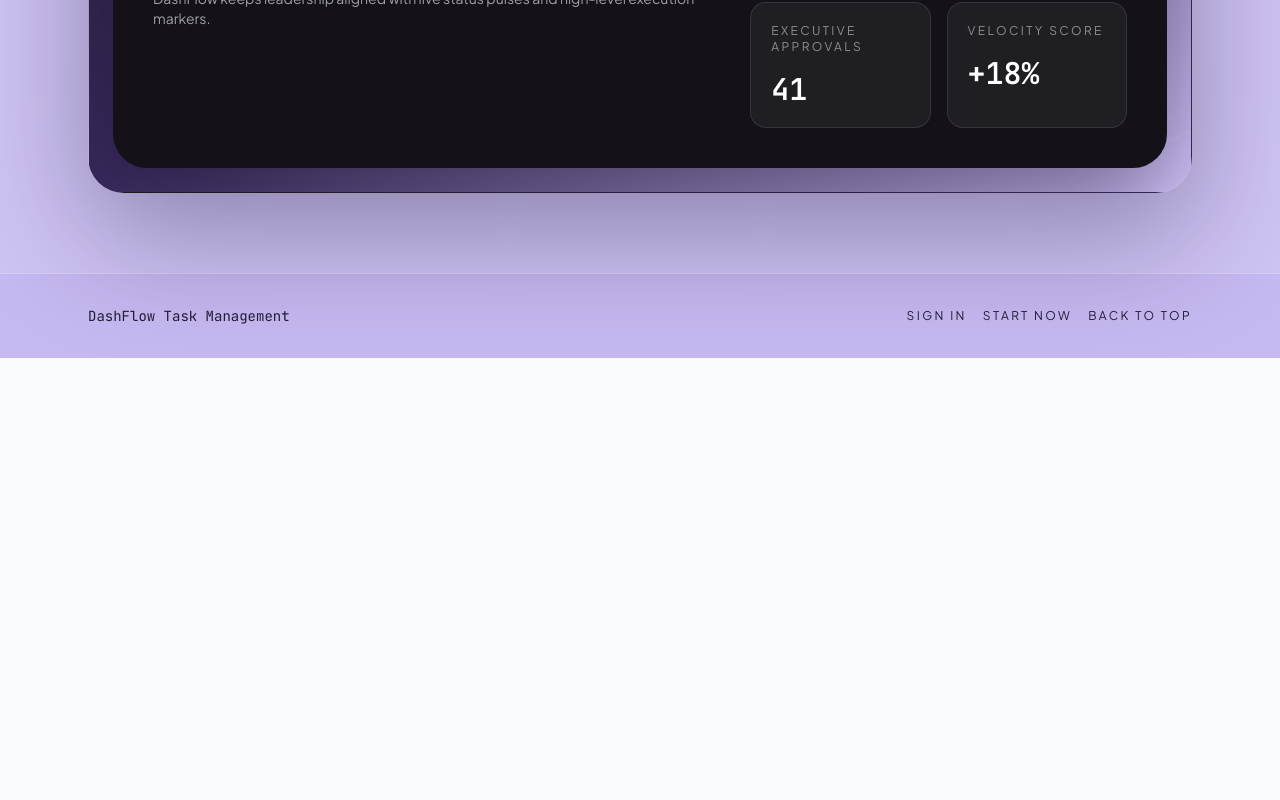
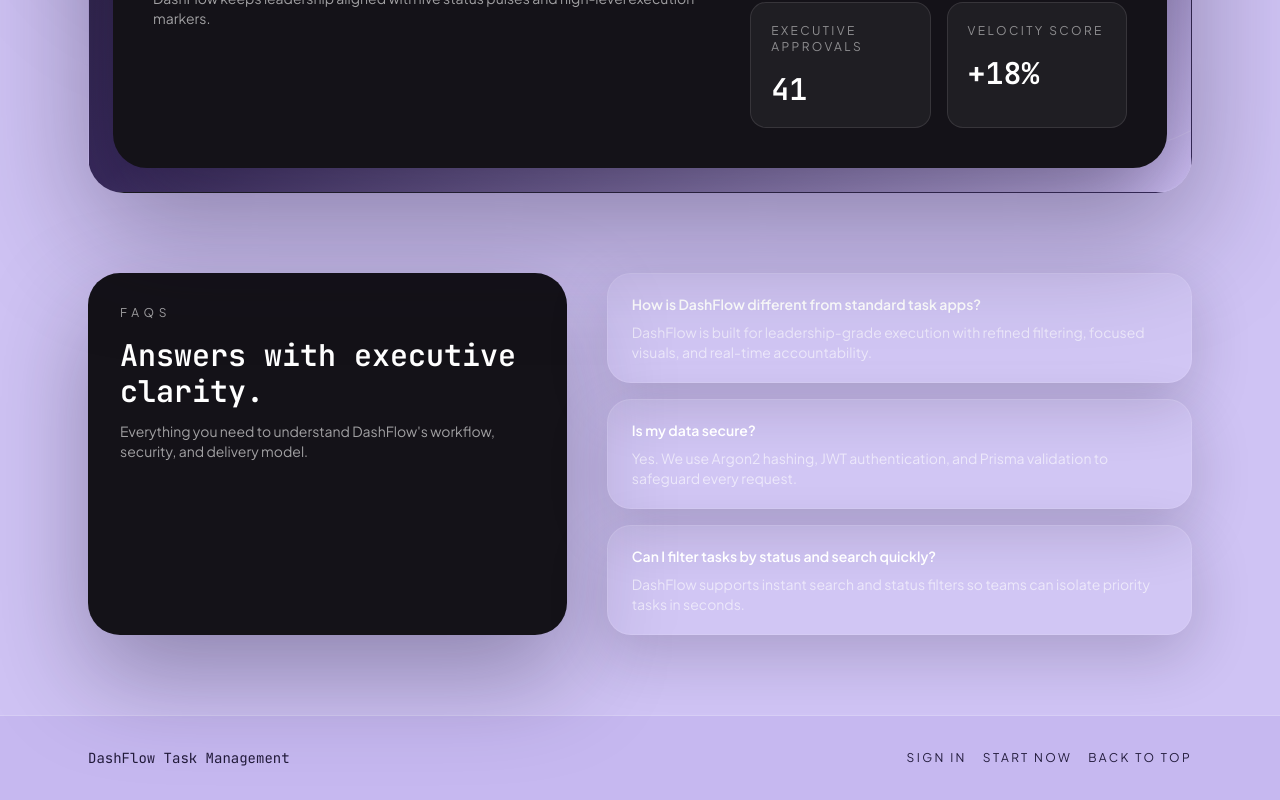
Before and after one commit to Arbab-ofc/DashFlow, a React (Create React App) app in the folder frontend/: page / in a window 1280 px wide. Shown: the part 699-1499 px from the top of the page. Before the commit the page ends 1057 px from the top, so only its background shows below. Built offline with nearby package versions, Linux system fonts and the light colour scheme; no server answers.

Commit message:
Add homepage background glow and FAQ section

```diff
--- a/frontend/src/pages/Home.tsx
+++ b/frontend/src/pages/Home.tsx
@@ -5,7 +5,12 @@ import LuxuryHeader from "../components/layout/LuxuryHeader";
 const Home = () => {
   return (
     <div id="top" className="min-h-screen bg-[#cfc3f4]">
-      <div className="mx-auto max-w-6xl px-6 pb-20 pt-10">
+      <div className="pointer-events-none absolute inset-0">
+        <div className="absolute left-1/3 top-24 h-72 w-72 rounded-full bg-white/30 blur-3xl" />
+        <div className="absolute right-10 top-72 h-60 w-60 rounded-full bg-[#9f8cff]/30 blur-3xl" />
+        <div className="absolute bottom-24 left-12 h-72 w-72 rounded-full bg-[#1b1b1f]/10 blur-3xl" />
+      </div>
+      <div className="relative mx-auto max-w-6xl px-6 pb-20 pt-10">
         <div className="relative overflow-hidden rounded-[36px] border border-black/10 bg-gradient-to-br from-[#1b1b1f] via-[#3a2b5f] to-[#d7c8ff] p-6 shadow-[0_40px_120px_rgba(20,12,38,0.35)]">
           <div className="pointer-events-none absolute -left-32 top-12 h-[420px] w-[420px] rounded-full border border-white/20" />
           <div className="pointer-events-none absolute -right-24 bottom-10 h-[360px] w-[360px] rounded-full border border-white/15" />
@@ -67,6 +72,43 @@ const Home = () => {
             </div>
           </section>
         </div>
+
+        <section className="mt-20 grid gap-10 lg:grid-cols-[0.9fr_1.1fr]">
+          <div className="rounded-[32px] bg-[#141218] p-8 text-white shadow-[0_40px_100px_rgba(24,16,42,0.35)]">
+            <p className="text-xs uppercase tracking-[0.4em] text-white/60">FAQs</p>
+            <h2 className="mt-4 text-3xl font-semibold font-monoDisplay">Answers with executive clarity.</h2>
+            <p className="mt-3 text-sm text-white/60">
+              Everything you need to understand DashFlow's workflow, security, and delivery model.
+            </p>
+          </div>
+          <div className="space-y-4">
+            {[
+              {
+                question: "How is DashFlow different from standard task apps?",
+                answer:
+                  "DashFlow is built for leadership-grade execution with refined filtering, focused visuals, and real-time accountability."
+              },
+              {
+                question: "Is my data secure?",
+                answer:
+                  "Yes. We use Argon2 hashing, JWT authentication, and Prisma validation to safeguard every request."
+              },
+              {
+                question: "Can I filter tasks by status and search quickly?",
+                answer:
+                  "DashFlow supports instant search and status filters so teams can isolate priority tasks in seconds."
+              }
+            ].map((item) => (
+              <div
+                key={item.question}
+                className="rounded-[24px] border border-white/10 bg-white/5 px-6 py-5 text-white shadow-[0_20px_60px_rgba(24,16,42,0.2)]"
+              >
+                <p className="text-sm font-semibold">{item.question}</p>
+                <p className="mt-2 text-sm text-white/60">{item.answer}</p>
+              </div>
+            ))}
+          </div>
+        </section>
       </div>
       <footer className="border-t border-white/30 bg-[#c6b8f0]">
         <div className="mx-auto flex max-w-6xl flex-col items-start justify-between gap-4 px-6 py-8 text-sm text-[#221b3b] md:flex-row md:items-center">
```
